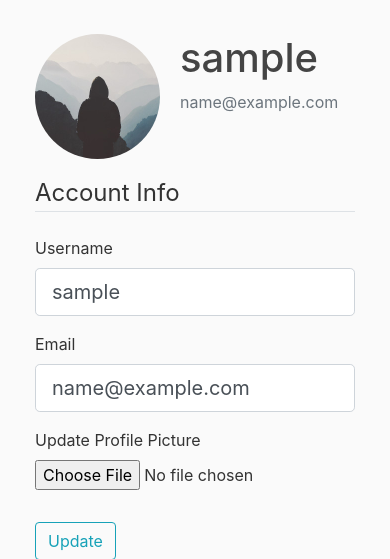
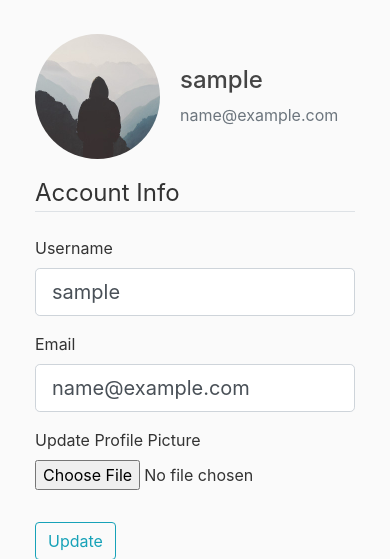
Before and after one commit to himanshudabas/flask_freelancehub, a Flask app: page /account in a window 390 px wide. Shown: the part 56-615 px from the top of the page. Run offline with Flask 2, Linux system fonts and the light colour scheme; the visitor is signed in with stand-in values (Sample User, id 1); data comes from the database, SQL or seed files in the repository; parts of the project's set-up code (start-up, migrations or seed data) failed here and were passed over; some libraries are stand-ins or nearby versions.

Commit message:
fixed accout settings page formatting for small screens

```diff
--- a/freelancehub/templates/account.html
+++ b/freelancehub/templates/account.html
@@ -1,10 +1,10 @@
 {% extends "layout.html" %}
 {% block content %}
     <div class="content-section">
-      <div class="media">
+      <div class="media" style="align-items:center;">
         <img class="rounded-circle account-img" src="{{ image_file }}">
         <div class="media-body">
-          <h2 class="account-heading">{{ current_user.username }}</h2>
+          <h4 class="">{{ current_user.username }}</h4>
           <p class="text-secondary">{{ current_user.email }}</p>
         </div>
       </div>
```
